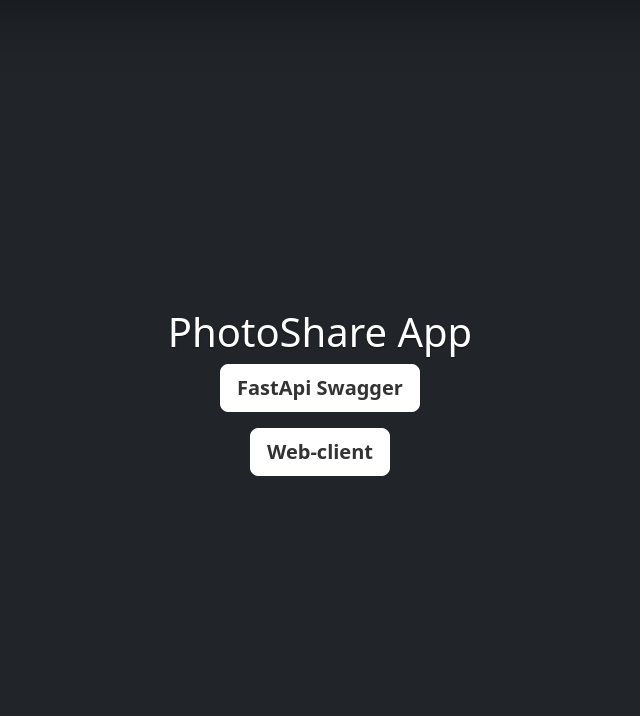
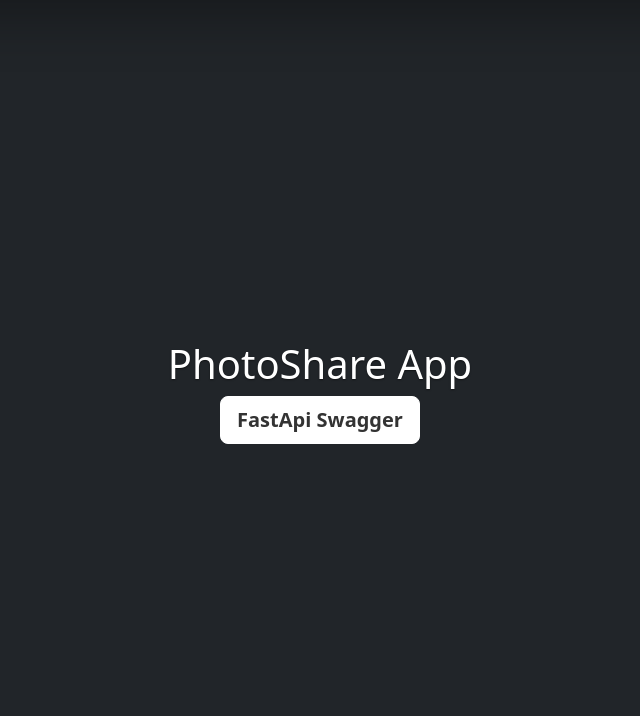
Before and after one commit to Kirienko-Alyona/PhotoShare, a FastAPI app: page / in a window 1280 px wide. Shown: the top 716 px of the page, without its empty margins (320-960 px from the left). Run offline with FastAPI, Linux system fonts and the light colour scheme; parts of the project's set-up code (start-up, migrations or seed data) failed here and were passed over.

Commit message:
comment link on web_admin

```diff
--- a/templates/index.html
+++ b/templates/index.html
@@ -94,9 +94,9 @@
         <p class="lead">
             <a href="/docs" target="_blank" class="btn btn-lg btn-light fw-bold border-white bg-white">FastApi Swagger</a>
         </p>
-        <p class="lead">
+        <!--<p class="lead">
           <a href="http://127.0.0.1:5500/index.html" target="_blank" class="btn btn-lg btn-light fw-bold border-white bg-white">Web-client</a>
-      </p>
+      </p>-->
     </main>
 
     <footer class="mt-auto text-white-50">
```
